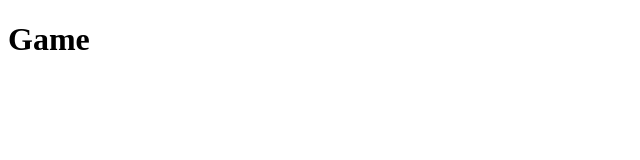
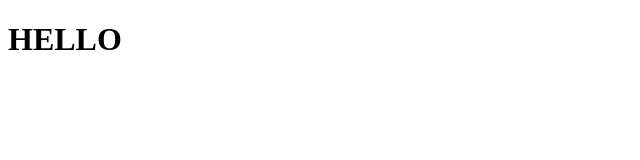
Before and after one commit to Wasiq08/webiec, a plain HTML site: page index.html in a window 1280 px wide. Shown: the whole page, without its empty margins (0-640 px from the left). Drawn offline with Linux system fonts and the light colour scheme.

Commit message:
change title

```diff
--- a/index.html
+++ b/index.html
@@ -1,4 +1,4 @@
 <!DOCTYPE html>
 <html>
-    <h1>Game</h1>
+    <h1>HELLO</h1>
 </html>
```
